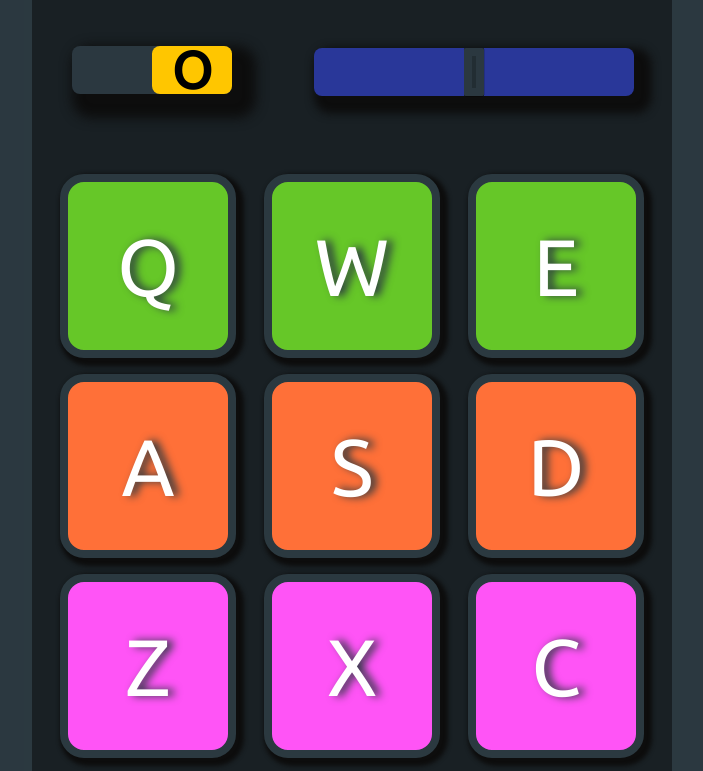
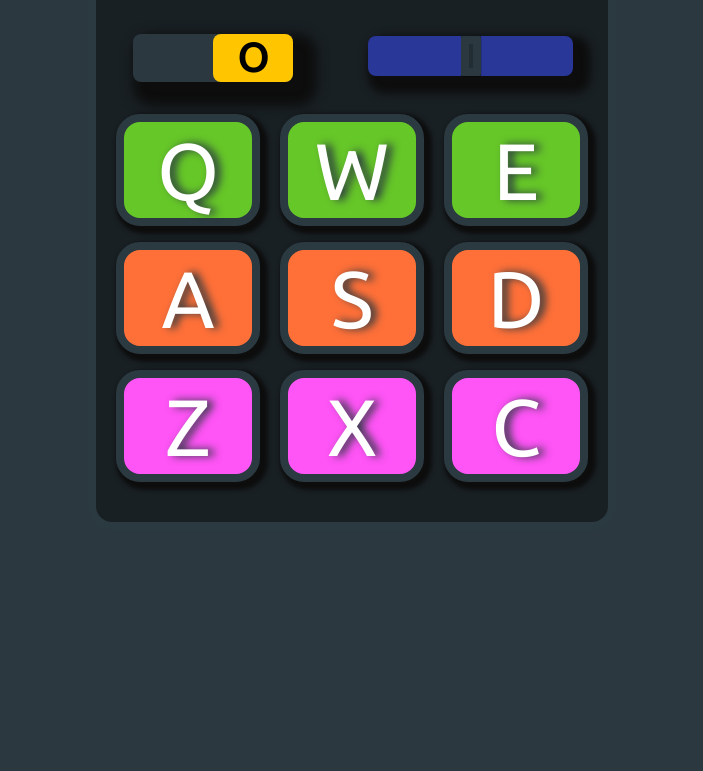
Before and after one commit to a-w-m/drumkit, a website: page index.html in a window 1280 px wide. Shown: the part 202-973 px from the top of the page, without its empty margins (288-991 px from the left). After the commit the page ends 800 px from the top, so only its background shows below. Drawn offline with Linux system fonts and the light colour scheme.

Commit message:
added media queries
mobile orientations not working

```diff
--- a/index.html
+++ b/index.html
@@ -2,7 +2,9 @@
 <html lang="en">
 <head>
   <meta charset="UTF-8">
+
   <title>JS Drum Kit</title>
+  <meta name="viewport" content="width=device-width, initial-scale=1.0">
   <link href="https://fonts.googleapis.com/css?family=Ubuntu&display=swap" rel="stylesheet">
   <link rel="stylesheet" href="style.css">
 </head>
--- a/style.scss
+++ b/style.scss
@@ -3,8 +3,8 @@
     @content;
   }
 }
-@mixin for-tablet-portrait-up {
-  @media (min-width: 600px) {
+@mixin for-phone-landscape-up {
+  @media (min-width: 600px) and (max-width:899px) {
     @content;
   }
 }
@@ -78,6 +78,10 @@
   background: #222d33;
   box-shadow: 0.01rem 0.01rem 0.01rem #000000, 0rem 0rem 0.01rem #0d0d0d; /* Add cool effects to your sliders! */
   cursor: pointer;
+
+  @include for-desktop-up{
+    height: 2.5rem;
+  }
 }
 
 @mixin slider-track {
@@ -87,6 +91,16 @@
   background: #293799;
   //border: 1.10rem solid #2B3940;
   border-radius: 0.5rem;
+
+  @include for-desktop-up{
+    height: 2.5rem;
+
+  }
+
+  @include for-phone-landscape-up{
+
+  }
+
 }
 html,
 body {
@@ -109,6 +123,10 @@ body {
   min-height: 100%;
   min-width: 100%;
   background: #2b3840;
+
+  @include for-phone-landscape-up{
+
+  }
 }
 
 #drum-machine {
@@ -122,9 +140,19 @@ body {
   border-radius: 1.5rem;
 
   @include for-desktop-up{
-    width: 50%;
-    max-height: 50%;
-  }
+    width: 40%;
+ }
+
+ @include for-phone-landscape-up{
+    flex-direction: column;
+    align-items: center;
+    justify-content: space-around;
+    height: 90vh;
+    width: 90%;
+    background:red;
+
+
+ }
 }
 
 #display {
@@ -141,6 +169,21 @@ body {
   background: #6c818c;
   height: 10rem;
   align-items: center;
+
+  @include for-desktop-up{
+   height: 7rem;
+   font-size: 3rem;
+   margin-bottom:  3rem;
+  }
+
+@include for-phone-landscape-up{
+  flex: 0 0 25%;
+  min-width: 40%;
+  max-width: 40%;
+  margin: 0 0;
+  font-size: 2.5rem;
+}
+
 }
 #controls-wrapper {
   display: flex;
@@ -148,6 +191,23 @@ body {
   justify-content: space-around;
   margin-bottom: 5rem;
   align-items: flex-end;
+
+  @include for-desktop-up{
+   margin-bottom: 2rem;
+   align-items: center;
+
+  }
+
+  @include for-phone-landscape-up{
+    flex-basis: 20%;
+    justify-content: space-between;
+    align-items: flex-start;
+    width: 50%;
+    flex-wrap: wrap;
+    width: 20rem;
+    margin-bottom: 0rem;
+
+  }
 }
 
 #power-switch {
@@ -159,6 +219,17 @@ body {
   box-shadow: 0.75rem 0.75rem 0.75rem 0.75rem #0d0d0d;
   border: 0rem solid #2b3940;
   border-radius: 0.5rem;
+
+  @include for-desktop-up{
+    height: 3rem;
+
+  }
+
+  @include for-phone-landscape-up{
+    flex: 0 0 50%;
+    order: 1;
+  }
+
 }
 
 #power-slider {
@@ -174,6 +245,13 @@ body {
   align-items: center;
   justify-content: center;
   border-radius: 0.5rem;
+
+  @include for-desktop-up{
+    font-size: 2.5rem;
+    font-weight: 800;
+    height: 3rem;
+
+  }
 }
 
 #volume-wrapper {
@@ -181,6 +259,17 @@ body {
   flex: 0 0 50%;
   border-radius: 1.5rem;
   background: transparent;
+
+  @include for-desktop-up{
+    flex: 0 0 40%;
+  }
+
+  @include for-phone-landscape-up{
+    flex: 0 0 80%;
+    order: 0;
+    margin-bottom: 2rem;
+  }
+
 }
 
 #volume-slider {
@@ -213,11 +302,36 @@ body {
   justify-content: space-evenly;
   width: 100%;
   flex: 1 0 100%;
+
+  @include for-desktop-up{
+    max-width: 100%;
+    flex-basis: 100%;
+
+  }
+
+  @include for-phone-landscape-up{
+    flex-basis: 100%;
+    width: 50%;
+  }
+
 }
 
 .drum-pad {
   @include drum-pad;
   touch-action: manipulation;
+
+  @include for-desktop-up{
+    width: 3rem;
+    height: 6rem;
+    flex: 0 0 25%;
+
+  }
+
+  @include for-phone-landscape-up{
+    flex-basis: 25%;
+    width: 2rem;
+    height: 6rem;
+  }
 }
 
 // .drum-pad:active{
@@ -243,6 +357,10 @@ body {
 #tom,
 #tink {
   @include bottom-row;
+  @include for-desktop-up{
+    margin-bottom: 0rem;
+  }
+
 }
 
 .playing {
@@ -252,4 +370,8 @@ body {
 .offset {
   flex: 0 0 100%;
   height: 2.5rem;
+
+  @include for-phone-landscape-up{
+    display: none;
+  }
 }
```
Also changed, not shown: style.css, 1 other file.
